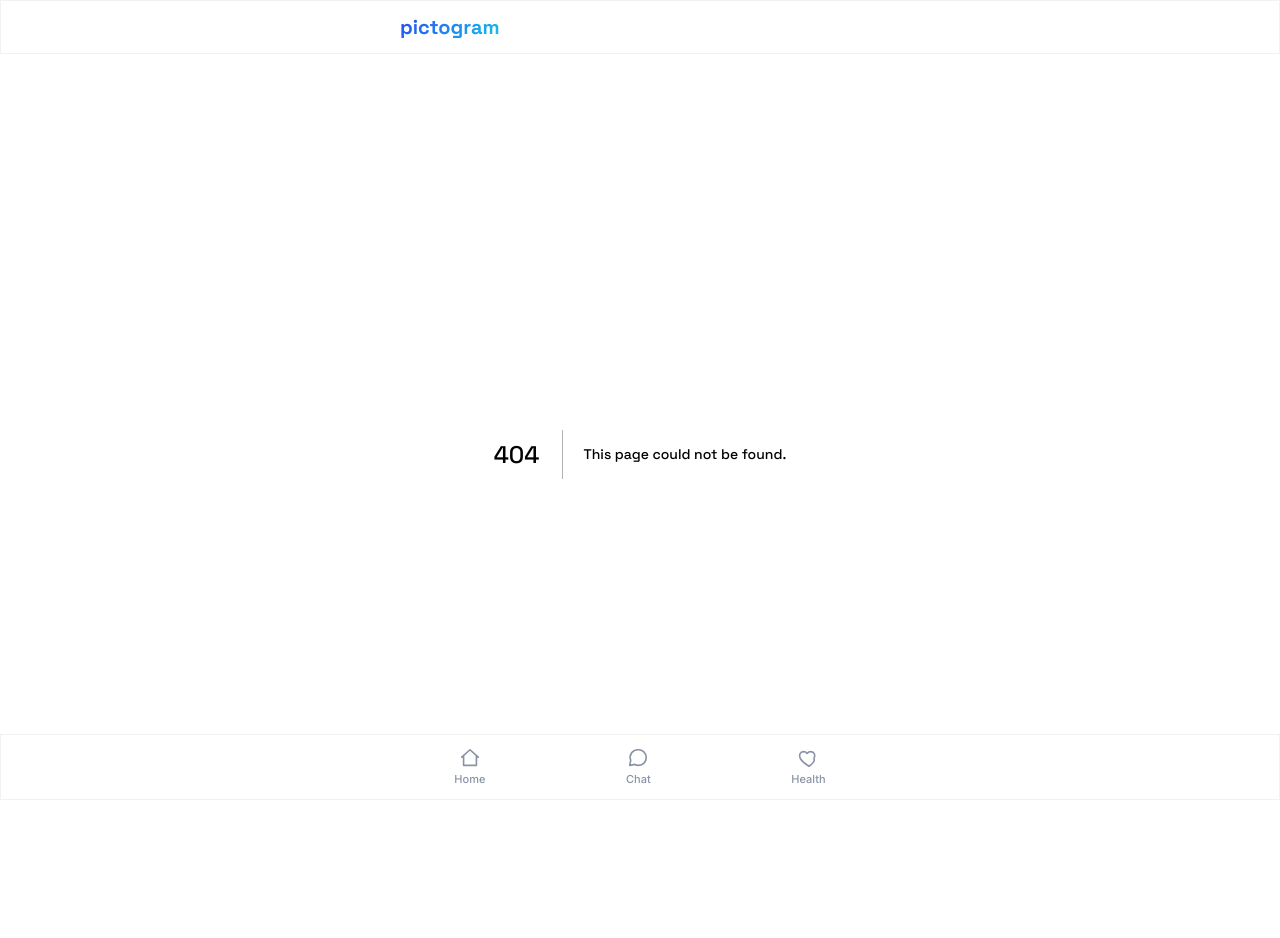
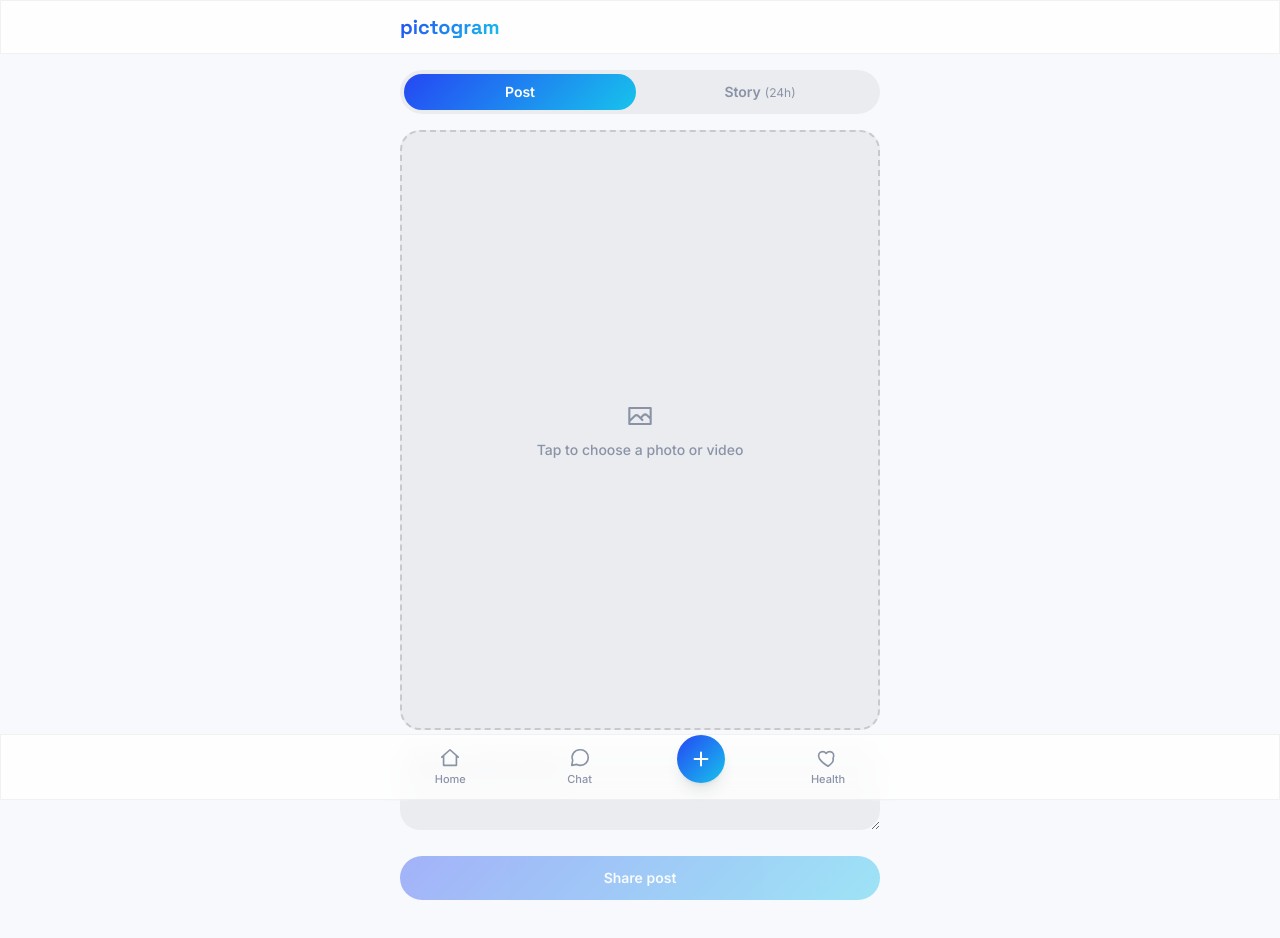
Before and after one commit to maria01-arch/Pictogram, a Next.js app: page /create in a window 1280 px wide. Before the commit this address had no page. Shown: the top 938 px of the page. Built offline with nearby package versions, Linux system fonts and the light colour scheme; no server answers.

Commit message:
Add upload flow: post/story creation with client-side compression

```diff
--- /dev/null
+++ b/src/app/create/page.tsx
@@ -0,0 +1,5 @@
+import CreatePostForm from "@/components/CreatePostForm";
+
+export default function CreatePage() {
+  return <CreatePostForm />;
+}
--- a/src/app/layout.tsx
+++ b/src/app/layout.tsx
@@ -31,11 +31,7 @@ export const viewport: Viewport = {
   maximumScale: 1,
 };
 
-export default function RootLayout({
-  children,
-}: {
-  children: React.ReactNode;
-}) {
+export default function RootLayout({ children }: { children: React.ReactNode }) {
   return (
     <html lang="en" className={`${spaceGrotesk.variable} ${inter.variable}`}>
       <body className="min-h-screen pb-16">
@@ -55,17 +51,30 @@ export default function RootLayout({
   );
 }
 
-function BottomNav() {
-  const items = [
+const NAV_ITEMS = [
   { href: "/", label: "Home", icon: "M3 11l9-8 9 8M5 10v10h14V10" },
   { href: "/chat", label: "Chat", icon: "M21 11.5a8.38 8.38 0 01-8.5 8.5 8.5 8.5 0 01-4-1L3 20l1-5.5A8.38 8.38 0 0112 3a8.38 8.38 0 019 8.5z" },
+  { href: "/create", label: "Create", icon: "M12 5v14M5 12h14", special: true },
   { href: "/profile/account-health", label: "Health", icon: "M12 21s-7-4.35-9.5-8.5C.7 8.9 2.2 5 6 5c2 0 3.3 1 4 2 .7-1 2-2 4-2 3.8 0 5.3 3.9 3.5 7.5C19 16.65 12 21 12 21z" },
 ];
 
+function BottomNav() {
   return (
     <nav className="fixed bottom-0 left-0 right-0 z-30 glass-card">
       <div className="mx-auto flex max-w-lg items-center justify-around py-2">
-        {items.map((item) => (
+        {NAV_ITEMS.map((item) =>
+          item.special ? (
+            <Link
+              key={item.href}
+              href={item.href}
+              className="-mt-4 flex h-12 w-12 shrink-0 items-center justify-center rounded-full bg-brand-gradient text-white shadow-lg transition active:scale-95"
+              aria-label={item.label}
+            >
+              <svg width="22" height="22" viewBox="0 0 24 24" fill="none" stroke="currentColor" strokeWidth="2.2">
+                <path d={item.icon} strokeLinecap="round" strokeLinejoin="round" />
+              </svg>
+            </Link>
+          ) : (
             <Link
               key={item.href}
               href={item.href}
@@ -76,7 +85,8 @@ function BottomNav() {
               </svg>
               <span className="text-[11px] font-medium">{item.label}</span>
             </Link>
-        ))}
+          )
+        )}
       </div>
     </nav>
   );
--- /dev/null
+++ b/src/components/CreatePostForm.tsx
@@ -0,0 +1,133 @@
+"use client";
+
+import { useEffect, useRef, useState } from "react";
+import { useRouter } from "next/navigation";
+import { uploadPost, uploadStory, type UploadStage } from "@/lib/uploadMedia";
+
+const STAGE_LABEL: Record<UploadStage, string> = {
+  compressing: "Compressing your media\u2026",
+  uploading: "Uploading\u2026",
+  saving: "Saving\u2026",
+  done: "Done!",
+};
+
+export default function CreatePostForm() {
+  const router = useRouter();
+  const fileInputRef = useRef<HTMLInputElement>(null);
+
+  const [mode, setMode] = useState<"post" | "story">("post");
+  const [file, setFile] = useState<File | null>(null);
+  const [previewUrl, setPreviewUrl] = useState<string | null>(null);
+  const [caption, setCaption] = useState("");
+  const [stage, setStage] = useState<UploadStage | null>(null);
+  const [error, setError] = useState<string | null>(null);
+
+  useEffect(() => {
+    return () => {
+      if (previewUrl) URL.revokeObjectURL(previewUrl);
+    };
+  }, [previewUrl]);
+
+  function handleFileChange(e: React.ChangeEvent<HTMLInputElement>) {
+    const selected = e.target.files?.[0];
+    if (!selected) return;
+    setError(null);
+    if (previewUrl) URL.revokeObjectURL(previewUrl);
+    setFile(selected);
+    setPreviewUrl(URL.createObjectURL(selected));
+  }
+
+  async function handleSubmit() {
+    if (!file) return;
+    setError(null);
+    try {
+      if (mode === "post") {
+        await uploadPost({ file, caption, onProgress: setStage });
+      } else {
+        await uploadStory({ file, onProgress: setStage });
+      }
+      router.push("/");
+    } catch (err) {
+      setStage(null);
+      setError(err instanceof Error ? err.message : "Something went wrong. Try again.");
+    }
+  }
+
+  const isVideo = file?.type.startsWith("video/");
+  const busy = stage !== null && stage !== "done";
+
+  return (
+    <div className="px-4 pt-4 pb-8">
+      {/* Post / Story toggle */}
+      <div className="mb-4 flex gap-2 rounded-full bg-black/5 p-1 dark:bg-white/10">
+        {(["post", "story"] as const).map((m) => (
+          <button
+            key={m}
+            onClick={() => setMode(m)}
+            className={`flex-1 rounded-full py-2 text-sm font-semibold capitalize transition ${
+              mode === m ? "bg-brand-gradient text-white" : "text-ink-muted"
+            }`}
+          >
+            {m}
+            {m === "story" && <span className="ml-1 text-xs font-normal">(24h)</span>}
+          </button>
+        ))}
+      </div>
+
+      {/* Media picker / preview */}
+      <input
+        ref={fileInputRef}
+        type="file"
+        accept="image/*,video/*"
+        onChange={handleFileChange}
+        className="hidden"
+      />
+
+      <button
+        onClick={() => fileInputRef.current?.click()}
+        className="relative flex w-full items-center justify-center overflow-hidden rounded-xl2 border-2 border-dashed border-black/15 bg-black/5 dark:border-white/15 dark:bg-white/5"
+        style={{ aspectRatio: 4 / 5 }}
+      >
+        {previewUrl ? (
+          isVideo ? (
+            <video src={previewUrl} className="h-full w-full object-cover" muted playsInline controls />
+          ) : (
+            <img src={previewUrl} alt="Selected media" className="h-full w-full object-cover" />
+          )
+        ) : (
+          <div className="flex flex-col items-center gap-2 text-ink-muted">
+            <svg width="32" height="32" viewBox="0 0 24 24" fill="none" stroke="currentColor" strokeWidth="1.6">
+              <path d="M4 16l4-4a2 2 0 012.8 0l3 3M13 13l1.5-1.5a2 2 0 012.8 0L20 14M4 6h16v12H4V6z" strokeLinecap="round" strokeLinejoin="round" />
+            </svg>
+            <span className="text-sm font-medium">Tap to choose a photo or video</span>
+          </div>
+        )}
+      </button>
+
+      {/* Caption — post only */}
+      {mode === "post" && (
+        <textarea
+          value={caption}
+          onChange={(e) => setCaption(e.target.value)}
+          placeholder="Write a caption\u2026"
+          rows={3}
+          className="mt-4 w-full rounded-xl2 bg-black/5 p-3 text-sm outline-none focus-visible:ring-2 focus-visible:ring-brand-from dark:bg-white/10"
+        />
+      )}
+
+      {error && <p className="mt-3 text-sm text-red-500">{error}</p>}
+
+      {busy && stage && (
+        <p className="mt-3 text-sm text-ink-muted">{STAGE_LABEL[stage]}</p>
+      )}
+
+      <button
+        onClick={handleSubmit}
+        disabled={!file || busy}
+        className="mt-5 w-full rounded-full bg-brand-gradient py-3 text-sm font-semibold text-white transition disabled:opacity-40"
+      >
+        {busy ? STAGE_LABEL[stage!] : mode === "post" ? "Share post" : "Share to story"}
+      </button>
+    </div>
+  );
+}
--- /dev/null
+++ b/src/lib/uploadMedia.ts
@@ -0,0 +1,107 @@
+import { supabase } from "./supabaseClient";
+import { compressImage, generateTinyPlaceholder } from "./compressImage";
+import { compressVideo, extractThumbnail } from "./compressVideo";
+import type { MediaType } from "@/types/database";
+
+export type UploadStage = "compressing" | "uploading" | "saving" | "done";
+
+async function dataUrlToBlob(dataUrl: string): Promise<Blob> {
+  return (await fetch(dataUrl)).blob();
+}
+
+async function processMedia(file: File) {
+  const isVideo = file.type.startsWith("video/");
+  const mediaType: MediaType = isVideo ? "video" : "image";
+
+  if (isVideo) {
+    const compressed = await compressVideo(file);
+    const thumbnailBlob = await extractThumbnail(file);
+    return { mediaFile: compressed.file, thumbnailBlob, width: compressed.width, height: compressed.height, mediaType };
+  }
+
+  const compressed = await compressImage(file);
+  const thumbnailBlob = await dataUrlToBlob(await generateTinyPlaceholder(file));
+  return { mediaFile: compressed.file, thumbnailBlob, width: compressed.width, height: compressed.height, mediaType };
+}
+
+async function uploadToBucket(bucket: string, userId: string, mediaFile: File, thumbnailBlob: Blob) {
+  const mediaPath = `${userId}/${crypto.randomUUID()}-${mediaFile.name}`;
+  const thumbPath = `${userId}/${crypto.randomUUID()}-thumb.jpg`;
+
+  const { error: mediaError } = await supabase.storage.from(bucket).upload(mediaPath, mediaFile, {
+    contentType: mediaFile.type,
+  });
+  if (mediaError) throw mediaError;
+
+  const { error: thumbError } = await supabase.storage.from(bucket).upload(thumbPath, thumbnailBlob, {
+    contentType: "image/jpeg",
+  });
+  if (thumbError) throw thumbError;
+
+  const mediaUrl = supabase.storage.from(bucket).getPublicUrl(mediaPath).data.publicUrl;
+  const thumbnailUrl = supabase.storage.from(bucket).getPublicUrl(thumbPath).data.publicUrl;
+
+  return { mediaUrl, thumbnailUrl };
+}
+
+export async function uploadPost({
+  file,
+  caption,
+  onProgress,
+}: {
+  file: File;
+  caption: string;
+  onProgress?: (stage: UploadStage) => void;
+}) {
+  const { data: { user } } = await supabase.auth.getUser();
+  if (!user) throw new Error("You must be signed in to post.");
+
+  onProgress?.("compressing");
+  const { mediaFile, thumbnailBlob, width, height, mediaType } = await processMedia(file);
+
+  onProgress?.("uploading");
+  const { mediaUrl, thumbnailUrl } = await uploadToBucket("posts", user.id, mediaFile, thumbnailBlob);
+
+  onProgress?.("saving");
+  const { error } = await supabase.from("posts").insert({
+    user_id: user.id,
+    media_url: mediaUrl,
+    media_type: mediaType,
+    thumbnail_url: thumbnailUrl,
+    caption: caption || null,
+    width,
+    height,
+  });
+  if (error) throw error;
+
+  onProgress?.("done");
+}
+
+export async function uploadStory({
+  file,
+  onProgress,
+}: {
+  file: File;
+  onProgress?: (stage: UploadStage) => void;
+}) {
+  const { data: { user } } = await supabase.auth.getUser();
+  if (!user) throw new Error("You must be signed in to post a story.");
+
+  onProgress?.("compressing");
+  const { mediaFile, thumbnailBlob, mediaType } = await processMedia(file);
+
+  onProgress?.("uploading");
+  const { mediaUrl, thumbnailUrl } = await uploadToBucket("stories", user.id, mediaFile, thumbnailBlob);
+
+  onProgress?.("saving");
+  // expires_at defaults to now() + 24h at the database level — nothing to set here
+  const { error } = await supabase.from("stories").insert({
+    user_id: user.id,
+    media_url: mediaUrl,
+    media_type: mediaType,
+    thumbnail_url: thumbnailUrl,
+  });
+  if (error) throw error;
+
+  onProgress?.("done");
+}
```
Lines whose indentation alone changed are shown as unchanged.
